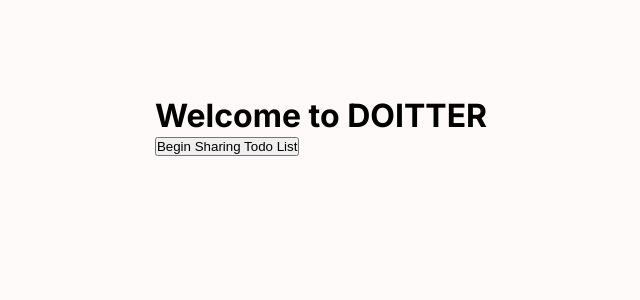
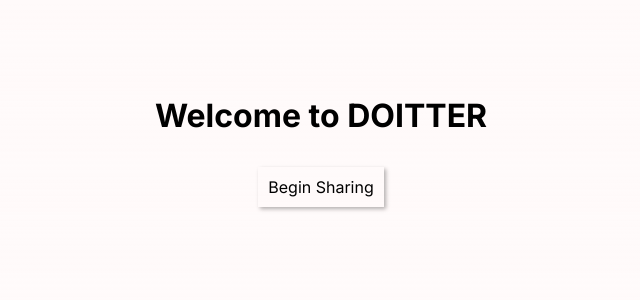
Before and after one commit to leej1230/Doitter, a Next.js app: page / in a window 1280 px wide. Shown: the top 300 px of the page, without its empty margins (319-959 px from the left). Built offline with nearby package versions, Linux system fonts and the light colour scheme.

Commit message:
basic styling for home page

```diff
--- a/app/page.module.css
+++ b/app/page.module.css
@@ -4,7 +4,6 @@
   justify-content: space-between;
   align-items: center;
   padding: 6rem;
-  min-height: 100vh;
 }
 
 .description {
@@ -107,6 +106,20 @@
 .logo {
   position: relative;
 }
+
+.link {
+  margin-top: 2rem;
+  padding: 10px;
+  color: #000;
+  box-shadow: 2px 2px 4px rgba(0, 0, 0, 0.3);
+  transition: color 0.2s ease-in-out, box-shadow 0.2s ease-in-out;
+}
+
+.link:hover {
+  color: #333;
+  box-shadow: 2px 2px 8px rgba(0, 0, 0, 0.5);
+}
+
 /* Enable hover only on non-touch devices */
 @media (hover: hover) and (pointer: fine) {
   .card:hover {
@@ -178,11 +191,9 @@
     border-radius: 0;
     border: none;
     border-bottom: 1px solid rgba(var(--callout-border-rgb), 0.25);
-    background: linear-gradient(
-      to bottom,
-      rgba(var(--background-start-rgb), 1),
-      rgba(var(--callout-rgb), 0.5)
-    );
+    background: linear-gradient(to bottom,
+        rgba(var(--background-start-rgb), 1),
+        rgba(var(--callout-rgb), 0.5));
     background-clip: padding-box;
     backdrop-filter: blur(24px);
   }
@@ -193,11 +204,9 @@
     inset: auto 0 0;
     padding: 2rem;
     height: 200px;
-    background: linear-gradient(
-      to bottom,
-      transparent 0%,
-      rgb(var(--background-end-rgb)) 40%
-    );
+    background: linear-gradient(to bottom,
+        transparent 0%,
+        rgb(var(--background-end-rgb)) 40%);
     z-index: 1;
   }
 }
@@ -223,6 +232,7 @@
   from {
     transform: rotate(360deg);
   }
+
   to {
     transform: rotate(0deg);
   }
--- a/app/page.tsx
+++ b/app/page.tsx
@@ -1,17 +1,14 @@
-import Image from 'next/image'
+import React from 'react'
+import Link from 'next/link'
 import styles from './page.module.css'
 
 export default function Home() {
   return (
     <main className={styles.main}>
-      <div>
-        <h1>
-          Welcome to DOITTER
-        </h1>
-        <a href="/api/auth/login">
-          <button>Begin Sharing Todo List</button>
-        </a>
-      </div>
+      <h1 className={styles.title}> Welcome to DOITTER</h1>
+      <Link href="/api/auth/login" className={styles.link}>
+        Begin Sharing
+      </Link>
     </main>
   )
 }
```
